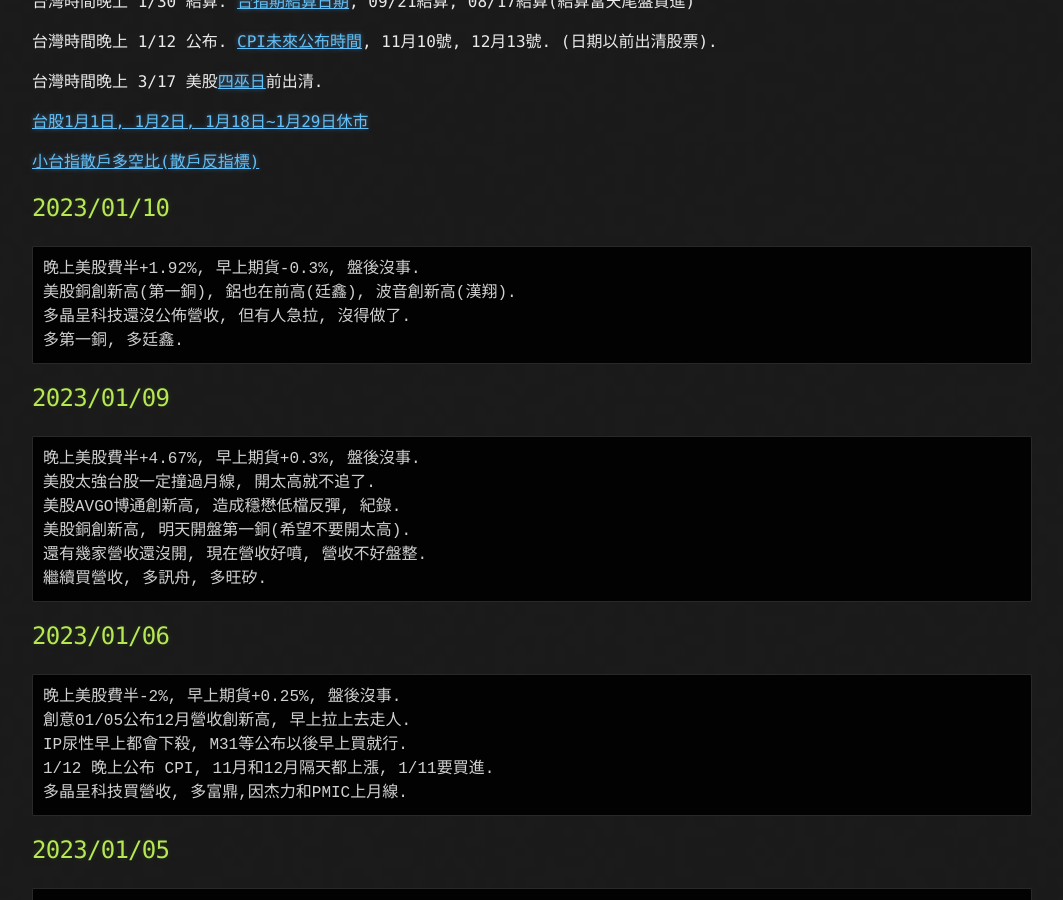
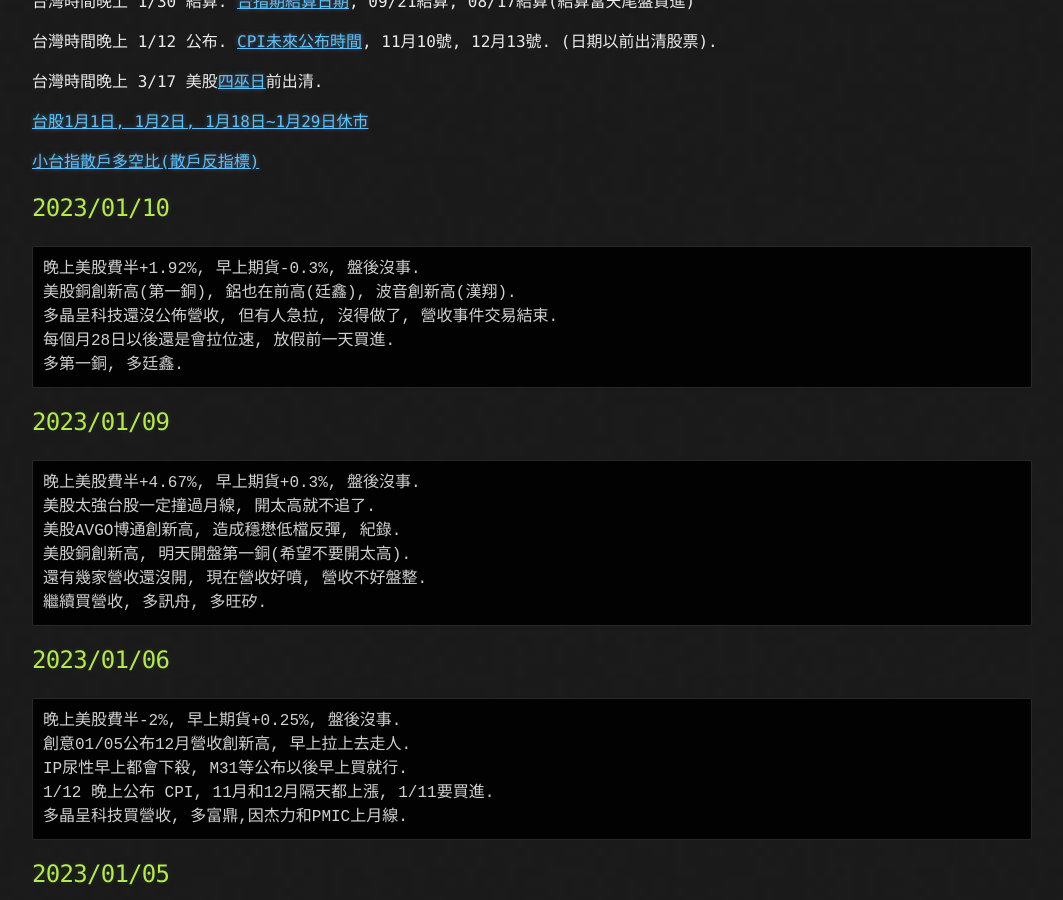
Before and after one commit to lepg5487/Stock_God, a Jekyll site: the page built from index.md, in a window 1280 px wide and 900 px high, scrolled down 388 px. Shown: the whole window, without its empty margins (108-1171 px from the left). Built offline with Jekyll 4.4.1, drawn with Linux system fonts in a browser that asks for light colours; our own code applies the rules of GitHub Pages for plain Markdown files.

Commit message:
Update index.md

````diff
--- a/index.md
+++ b/index.md
@@ -22,7 +22,8 @@
 ```
 晚上美股費半+1.92%, 早上期貨-0.3%, 盤後沒事.
 美股銅創新高(第一銅), 鋁也在前高(廷鑫), 波音創新高(漢翔).
-多晶呈科技還沒公佈營收, 但有人急拉, 沒得做了.
+多晶呈科技還沒公佈營收, 但有人急拉, 沒得做了, 營收事件交易結束.
+每個月28日以後還是會拉位速, 放假前一天買進.
 多第一銅, 多廷鑫.
 ```
 
````
